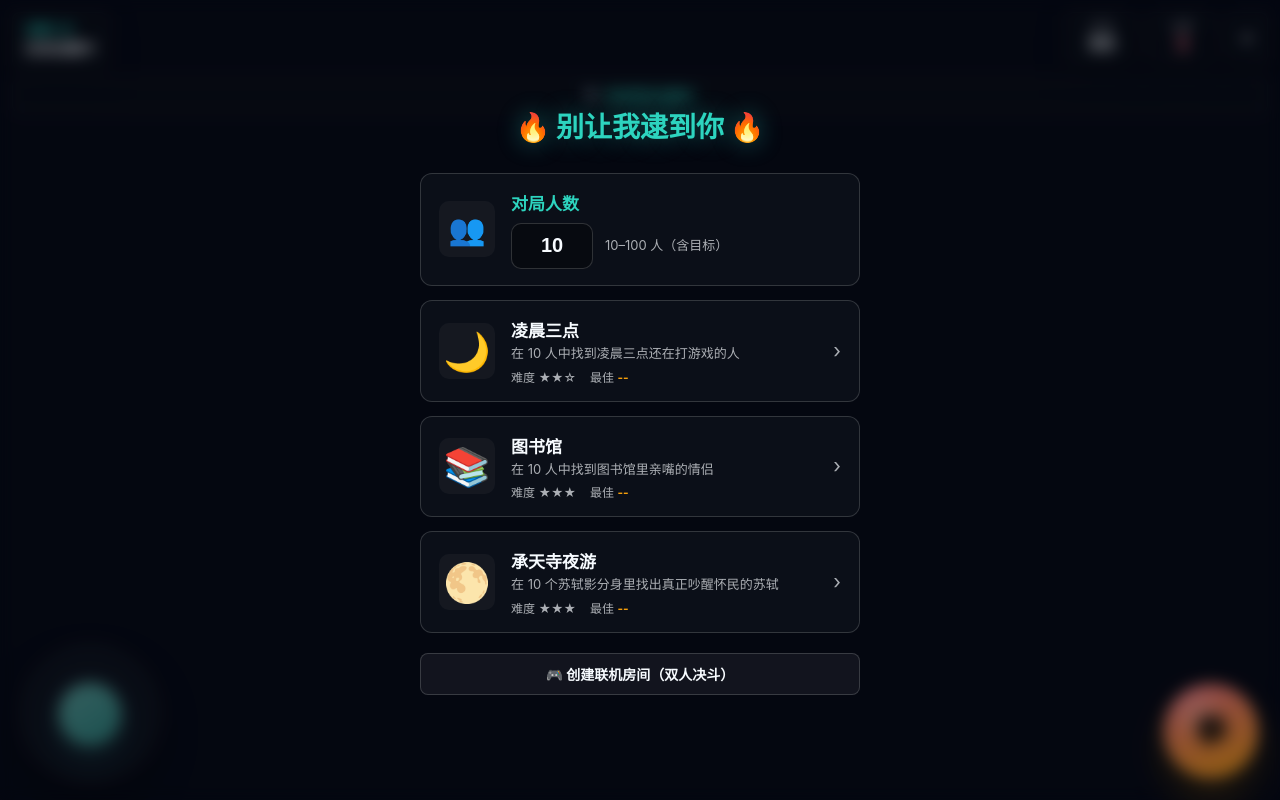
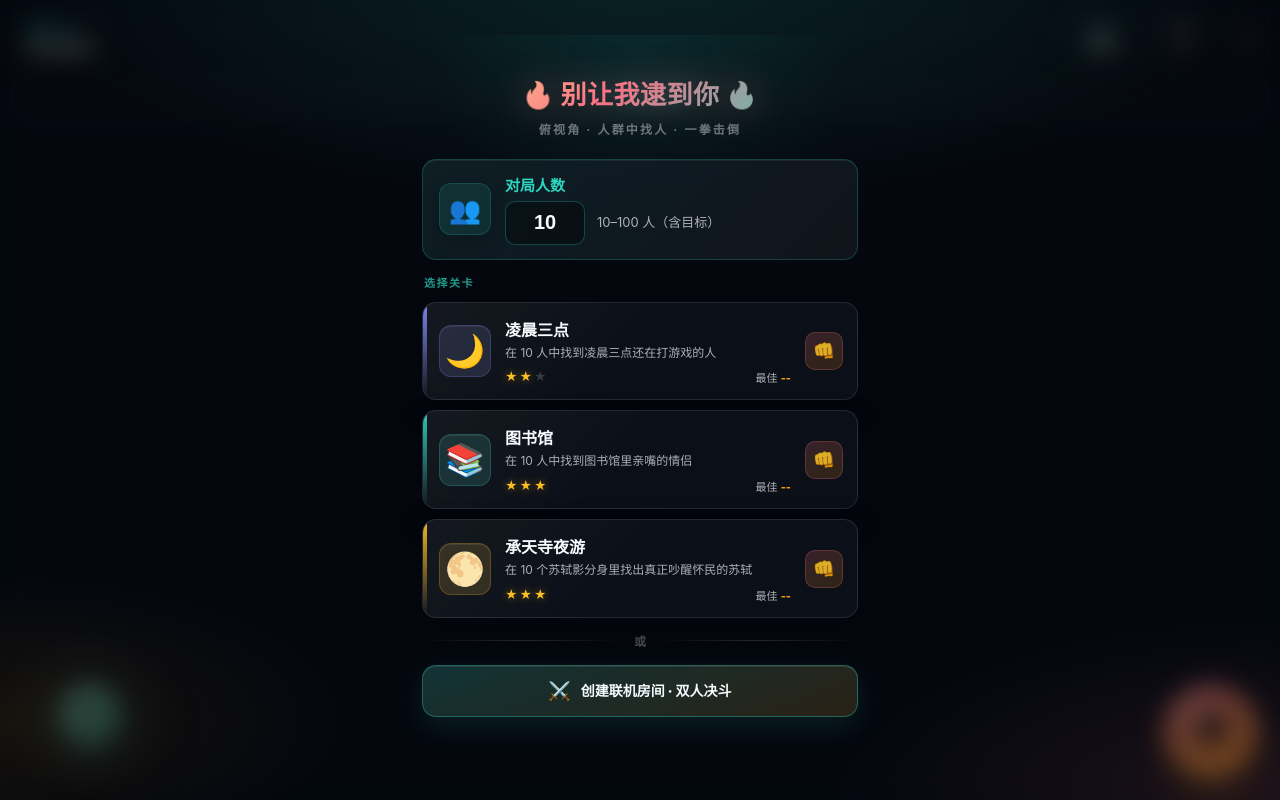
Before and after one commit to lijiaweikey-beep/Hackathon-2, a website built with Vite: page index.html in a window 1280 px wide. Built offline with nearby package versions, Linux system fonts and the light colour scheme; some packages are replaced by stand-ins of ours.

Commit message:
优化前端页面排版

```diff
--- a/index.html
+++ b/index.html
@@ -57,7 +57,10 @@
     <!-- 关卡选择界面 -->
     <section id="levelSelectModal" class="modal visible">
       <div id="levelSelectPanel" class="level-select-panel">
-        <div id="gameLogo" class="game-logo">🔥 别让我逮到你 🔥</div>
+        <header class="level-select-header">
+          <div id="gameLogo" class="game-logo">🔥 别让我逮到你 🔥</div>
+          <p class="level-select-tagline">俯视角 · 人群中找人 · 一拳击倒</p>
+        </header>
 
         <div id="duelLobbyPanel" class="duel-lobby-panel" hidden>
           <div class="duel-lobby-title">⚔️ 图书馆决斗</div>
@@ -98,8 +101,13 @@
               </div>
             </div>
           </div>
+          <p class="level-section-label">选择关卡</p>
           <div id="levelCards" class="level-cards"></div>
-          <button id="mpCreateBtn" class="mp-create-btn" type="button">🎮 创建联机房间（双人决斗）</button>
+          <div class="level-section-divider" aria-hidden="true"><span>或</span></div>
+          <button id="mpCreateBtn" class="mp-create-btn" type="button">
+            <span class="mp-create-btn-icon" aria-hidden="true">⚔️</span>
+            <span class="mp-create-btn-text">创建联机房间 · 双人决斗</span>
+          </button>
         </div>
       </div>
     </section>
--- a/src/game.js
+++ b/src/game.js
@@ -603,25 +603,29 @@ function buildLevelCards() {
     if (level.duelMode) return;
 
     const best = getBestScore(level.id);
-    const stars = "★".repeat(level.difficulty) + "☆".repeat(3 - level.difficulty);
+    const starsHtml = Array.from({ length: 3 }, (_, si) =>
+      `<span class="level-star${si < level.difficulty ? " is-on" : ""}">★</span>`,
+    ).join("");
     const bestText = best ? `${best.grade} · ${best.time}s` : "--";
     const disabled = mpGuest || mpHostWaiting;
 
     const card = document.createElement("button");
-    card.className = disabled ? "level-card disabled" : "level-card";
+    card.className = `level-card level-card--${level.id}${disabled ? " disabled" : ""}`;
     card.type = "button";
     card.disabled = disabled;
+    card.dataset.level = level.id;
     card.innerHTML = `
+      <div class="level-card-accent" aria-hidden="true"></div>
       <div class="level-card-icon">${level.emoji}</div>
       <div class="level-card-body">
         <div class="level-card-name">${level.sceneName}</div>
         <div class="level-card-desc">${formatLevelCardDesc(level)}</div>
         <div class="level-card-meta">
-          <span>难度 ${stars}</span>
-          <span>最佳 <span class="best">${bestText}</span></span>
+          <span class="level-card-stars" aria-label="难度 ${level.difficulty}">${starsHtml}</span>
+          <span class="level-card-best">最佳 <strong>${bestText}</strong></span>
         </div>
       </div>
-      <div class="level-card-arrow">›</div>
+      <div class="level-card-go" aria-hidden="true"><span>👊</span></div>
     `;
     if (!disabled) {
       card.addEventListener("click", () => selectLevel(i));
--- a/src/styles.css
+++ b/src/styles.css
@@ -394,18 +394,75 @@ button {
 }
 
 /* ---- 关卡选择界面 ---- */
+#levelSelectModal.modal.visible {
+  background:
+    radial-gradient(ellipse 90% 55% at 50% -5%, rgba(45, 212, 191, 0.14), transparent 55%),
+    radial-gradient(ellipse 70% 45% at 100% 100%, rgba(251, 113, 133, 0.1), transparent 50%),
+    radial-gradient(ellipse 60% 40% at 0% 90%, rgba(245, 158, 11, 0.08), transparent 45%),
+    rgba(4, 7, 12, 0.62);
+  backdrop-filter: blur(12px);
+}
+
 .level-select-panel {
+  position: relative;
   width: min(440px, 100%);
   text-align: center;
   color: var(--text);
+  padding: 4px 2px 8px;
+}
+
+.level-select-panel::before {
+  content: "";
+  position: absolute;
+  inset: -40px -20px auto;
+  height: 180px;
+  background: radial-gradient(circle at 50% 0%, rgba(45, 212, 191, 0.08), transparent 70%);
+  pointer-events: none;
+  z-index: 0;
+}
+
+.level-select-header,
+.level-select-stack,
+.duel-lobby-panel {
+  position: relative;
+  z-index: 1;
+}
+
+.level-select-header {
+  margin-bottom: 22px;
 }
 
 .game-logo {
-  font-size: 28px;
+  font-size: 26px;
   font-weight: 950;
-  color: var(--accent);
-  margin-bottom: 28px;
-  text-shadow: 0 0 24px rgba(45, 212, 191, 0.4);
+  line-height: 1.25;
+  letter-spacing: 0.02em;
+  margin-bottom: 8px;
+  background: linear-gradient(135deg, #fde68a 0%, #fb7185 42%, #2dd4bf 100%);
+  -webkit-background-clip: text;
+  background-clip: text;
+  color: transparent;
+  filter: drop-shadow(0 0 18px rgba(251, 113, 133, 0.35));
+}
+
+.level-select-tagline {
+  margin: 0;
+  font-size: 12px;
+  font-weight: 700;
+  letter-spacing: 0.18em;
+  text-transform: uppercase;
+  color: rgba(247, 251, 255, 0.42);
+}
+
+.level-select-panel.is-duel-lobby .level-select-tagline {
+  display: none;
+}
+
+.level-select-panel.is-duel-lobby .game-logo {
+  background: linear-gradient(135deg, #2dd4bf, #5eead4);
+  -webkit-background-clip: text;
+  background-clip: text;
+  filter: drop-shadow(0 0 16px rgba(45, 212, 191, 0.45));
 }
 
 [hidden] {
@@ -419,30 +476,62 @@ button {
 .level-select-stack {
   display: flex;
   flex-direction: column;
-  gap: 14px;
+  gap: 12px;
   text-align: left;
+}
+
+.level-section-label {
+  margin: 2px 2px 0;
+  font-size: 11px;
+  font-weight: 800;
+  letter-spacing: 0.14em;
+  text-transform: uppercase;
+  color: rgba(45, 212, 191, 0.72);
+}
+
+.level-section-divider {
+  display: flex;
+  align-items: center;
+  gap: 12px;
+  margin: 2px 0;
+  color: rgba(247, 251, 255, 0.28);
+  font-size: 12px;
+  font-weight: 700;
+}
+
+.level-section-divider::before,
+.level-section-divider::after {
+  content: "";
+  flex: 1;
+  height: 1px;
+  background: linear-gradient(90deg, transparent, rgba(255, 255, 255, 0.14), transparent);
 }
 
 .match-settings {
   display: flex;
   align-items: center;
-  gap: 16px;
-  padding: 16px 18px;
-  border: 1px solid var(--line);
-  border-radius: 12px;
-  background: var(--panel-strong);
+  gap: 14px;
+  padding: 14px 16px;
+  border: 1px solid rgba(45, 212, 191, 0.22);
+  border-radius: 14px;
+  background:
+    linear-gradient(135deg, rgba(45, 212, 191, 0.08), rgba(255, 255, 255, 0.02)),
+    var(--panel-strong);
+  box-shadow: inset 0 1px 0 rgba(255, 255, 255, 0.06);
   pointer-events: auto;
 }
 
 .match-settings-icon {
   flex-shrink: 0;
-  width: 56px;
-  height: 56px;
+  width: 52px;
+  height: 52px;
   display: grid;
   place-items: center;
-  border-radius: 10px;
-  background: rgba(255, 255, 255, 0.04);
-  font-size: 30px;
+  border-radius: 12px;
+  background: rgba(45, 212, 191, 0.1);
+  border: 1px solid rgba(45, 212, 191, 0.18);
+  font-size: 26px;
+  box-shadow: 0 8px 20px rgba(0, 0, 0, 0.22);
 }
 
 .match-settings-body {
@@ -452,8 +541,8 @@ button {
 
 .match-settings-label {
   display: block;
-  margin-bottom: 8px;
-  font-size: 17px;
+  margin-bottom: 6px;
+  font-size: 15px;
   font-weight: 900;
   color: var(--accent);
   cursor: pointer;
@@ -467,10 +556,10 @@ button {
 
 .match-settings-input-wrap {
   flex-shrink: 0;
-  padding: 4px;
+  padding: 3px;
   border-radius: 10px;
-  border: 1px solid var(--line);
-  background: rgba(0, 0, 0, 0.28);
+  border: 1px solid rgba(45, 212, 191, 0.28);
+  background: rgba(0, 0, 0, 0.35);
 }
 
 .match-settings-input {
@@ -515,46 +604,84 @@ button {
 .level-cards {
   display: flex;
   flex-direction: column;
-  gap: 14px;
+  gap: 10px;
 }
 
 .level-card {
+  --card-accent: var(--accent);
+  --card-glow: rgba(45, 212, 191, 0.22);
+  position: relative;
   display: flex;
   align-items: center;
-  gap: 16px;
-  padding: 16px 18px;
-  border: 1px solid var(--line);
-  border-radius: 12px;
-  background: var(--panel-strong);
+  gap: 14px;
+  padding: 14px 14px 14px 16px;
+  border: 1px solid rgba(255, 255, 255, 0.1);
+  border-radius: 14px;
+  background:
+    linear-gradient(135deg, rgba(255, 255, 255, 0.04), transparent 48%),
+    var(--panel-strong);
   cursor: pointer;
-  transition: transform 0.15s, border-color 0.15s, box-shadow 0.15s;
+  transition: transform 0.18s ease, border-color 0.18s ease, box-shadow 0.18s ease;
   text-align: left;
   pointer-events: auto;
+  overflow: hidden;
+  box-shadow: 0 10px 28px rgba(0, 0, 0, 0.28);
+}
+
+.level-card--gaming {
+  --card-accent: #818cf8;
+  --card-glow: rgba(129, 140, 248, 0.28);
+}
+
+.level-card--library {
+  --card-accent: #2dd4bf;
+  --card-glow: rgba(45, 212, 191, 0.28);
+}
+
+.level-card--temple {
+  --card-accent: #fbbf24;
+  --card-glow: rgba(251, 191, 36, 0.28);
+}
+
+.level-card-accent {
+  position: absolute;
+  left: 0;
+  top: 0;
+  bottom: 0;
+  width: 4px;
+  background: linear-gradient(180deg, var(--card-accent), transparent);
+  opacity: 0.95;
 }
 
 .level-card.disabled,
 .level-card:disabled {
-  opacity: 0.45;
+  opacity: 0.42;
   cursor: not-allowed;
   pointer-events: none;
+  filter: grayscale(0.35);
 }
 
-.level-card:hover,
-.level-card:active {
-  transform: scale(1.02);
-  border-color: var(--accent);
-  box-shadow: 0 0 20px rgba(45, 212, 191, 0.15);
+.level-card:not(:disabled):hover,
+.level-card:not(:disabled):active {
+  transform: translateY(-2px) scale(1.01);
+  border-color: color-mix(in srgb, var(--card-accent) 55%, white 10%);
+  box-shadow:
+    0 0 0 1px color-mix(in srgb, var(--card-accent) 25%, transparent),
+    0 14px 32px var(--card-glow),
+    0 10px 28px rgba(0, 0, 0, 0.32);
 }
 
 .level-card-icon {
-  font-size: 38px;
+  font-size: 32px;
   flex-shrink: 0;
-  width: 56px;
-  height: 56px;
+  width: 52px;
+  height: 52px;
   display: grid;
   place-items: center;
-  border-radius: 10px;
-  background: rgba(255, 255, 255, 0.04);
+  border-radius: 12px;
+  background: color-mix(in srgb, var(--card-accent) 12%, rgba(255, 255, 255, 0.03));
+  border: 1px solid color-mix(in srgb, var(--card-accent) 22%, transparent);
+  box-shadow: inset 0 1px 0 rgba(255, 255, 255, 0.08);
 }
 
 .level-card-body {
@@ -563,34 +690,67 @@ button {
 }
 
 .level-card-name {
-  font-size: 17px;
+  font-size: 16px;
   font-weight: 900;
-  margin-bottom: 3px;
+  margin-bottom: 4px;
+  color: var(--text);
 }
 
 .level-card-desc {
-  font-size: 13px;
+  font-size: 12px;
   color: var(--muted);
-  line-height: 1.3;
+  line-height: 1.4;
 }
 
 .level-card-meta {
   display: flex;
-  gap: 14px;
-  margin-top: 6px;
-  font-size: 12px;
+  align-items: center;
+  justify-content: space-between;
+  gap: 10px;
+  margin-top: 8px;
+  font-size: 11px;
   color: var(--muted);
 }
 
-.level-card-meta .best {
-  color: var(--accent-2);
-  font-weight: 700;
+.level-card-stars {
+  display: inline-flex;
+  gap: 2px;
 }
 
-.level-card-arrow {
-  font-size: 20px;
-  color: var(--muted);
+.level-star {
+  color: rgba(255, 255, 255, 0.18);
+  font-size: 12px;
+  line-height: 1;
+}
+
+.level-star.is-on {
+  color: #fbbf24;
+  text-shadow: 0 0 8px rgba(251, 191, 36, 0.45);
+}
+
+.level-card-best strong {
+  color: var(--accent-2);
+  font-weight: 800;
+}
+
+.level-card-go {
   flex-shrink: 0;
+  width: 38px;
+  height: 38px;
+  display: grid;
+  place-items: center;
+  border-radius: 10px;
+  background: linear-gradient(160deg, rgba(251, 113, 133, 0.22), rgba(245, 158, 11, 0.18));
+  border: 1px solid rgba(251, 113, 133, 0.28);
+  font-size: 18px;
+  opacity: 0.85;
+  transition: transform 0.18s ease, opacity 0.18s ease;
+}
+
+.level-card:not(:disabled):hover .level-card-go,
+.level-card:not(:disabled):active .level-card-go {
+  transform: scale(1.08);
+  opacity: 1;
 }
 
 /* ---- 任务简报弹窗 ---- */
@@ -775,18 +935,29 @@ button {
 
   .game-logo {
     font-size: 22px;
-    margin-bottom: 22px;
+    margin-bottom: 6px;
+  }
+
+  .level-select-tagline {
+    font-size: 10px;
+    letter-spacing: 0.12em;
   }
 
   .level-card {
-    padding: 14px;
-    gap: 12px;
+    padding: 12px 12px 12px 14px;
+    gap: 11px;
   }
 
   .level-card-icon {
-    font-size: 30px;
-    width: 48px;
-    height: 48px;
+    font-size: 28px;
+    width: 46px;
+    height: 46px;
+  }
+
+  .level-card-go {
+    width: 34px;
+    height: 34px;
+    font-size: 16px;
   }
 
   .target-preview-wrap {
@@ -805,16 +976,18 @@ button {
 
 /* ---- 双人决斗大厅 ---- */
 .duel-lobby-panel {
-  padding: 8px 4px 4px;
+  padding: 4px 2px 8px;
   text-align: center;
   pointer-events: auto;
 }
 
 .duel-lobby-title {
-  font-size: 20px;
+  font-size: 18px;
   font-weight: 900;
+  letter-spacing: 0.06em;
   color: var(--accent);
-  margin-bottom: 10px;
+  margin-bottom: 8px;
+  text-shadow: 0 0 16px rgba(45, 212, 191, 0.35);
 }
 
 .duel-lobby-hint {
@@ -847,25 +1020,53 @@ button {
 
 /* ---- 多人联机 ---- */
 .level-select-stack .mp-create-btn {
-  margin-top: 6px;
+  margin-top: 2px;
   width: 100%;
 }
 
 .mp-create-btn {
-  padding: 10px 24px;
-  border-radius: 8px;
-  border: 1px solid var(--line);
-  background: rgba(255, 255, 255, 0.06);
+  display: flex;
+  align-items: center;
+  justify-content: center;
+  gap: 10px;
+  min-height: 52px;
+  padding: 12px 18px;
+  border-radius: 14px;
+  border: 1px solid rgba(45, 212, 191, 0.35);
+  background:
+    linear-gradient(160deg, rgba(45, 212, 191, 0.18), rgba(245, 158, 11, 0.12)),
+    rgba(255, 255, 255, 0.04);
   color: var(--text);
   font-size: 14px;
-  font-weight: 800;
+  font-weight: 900;
   cursor: pointer;
   pointer-events: auto;
+  box-shadow:
+    inset 0 1px 0 rgba(255, 255, 255, 0.08),
+    0 10px 28px rgba(45, 212, 191, 0.12);
+  transition: transform 0.18s ease, border-color 0.18s ease, box-shadow 0.18s ease;
+}
+
+.mp-create-btn-icon {
+  font-size: 18px;
+  line-height: 1;
+}
+
+.mp-create-btn-text {
+  line-height: 1.2;
 }
 
 .mp-create-btn:hover {
-  border-color: var(--accent);
-  background: rgba(45, 212, 191, 0.1);
+  transform: translateY(-1px);
+  border-color: rgba(45, 212, 191, 0.55);
+  box-shadow:
+    inset 0 1px 0 rgba(255, 255, 255, 0.1),
+    0 0 24px rgba(45, 212, 191, 0.2),
+    0 12px 32px rgba(0, 0, 0, 0.28);
+}
+
+.mp-create-btn:active {
+  transform: translateY(0) scale(0.99);
 }
 
 .mp-share-box {
```
